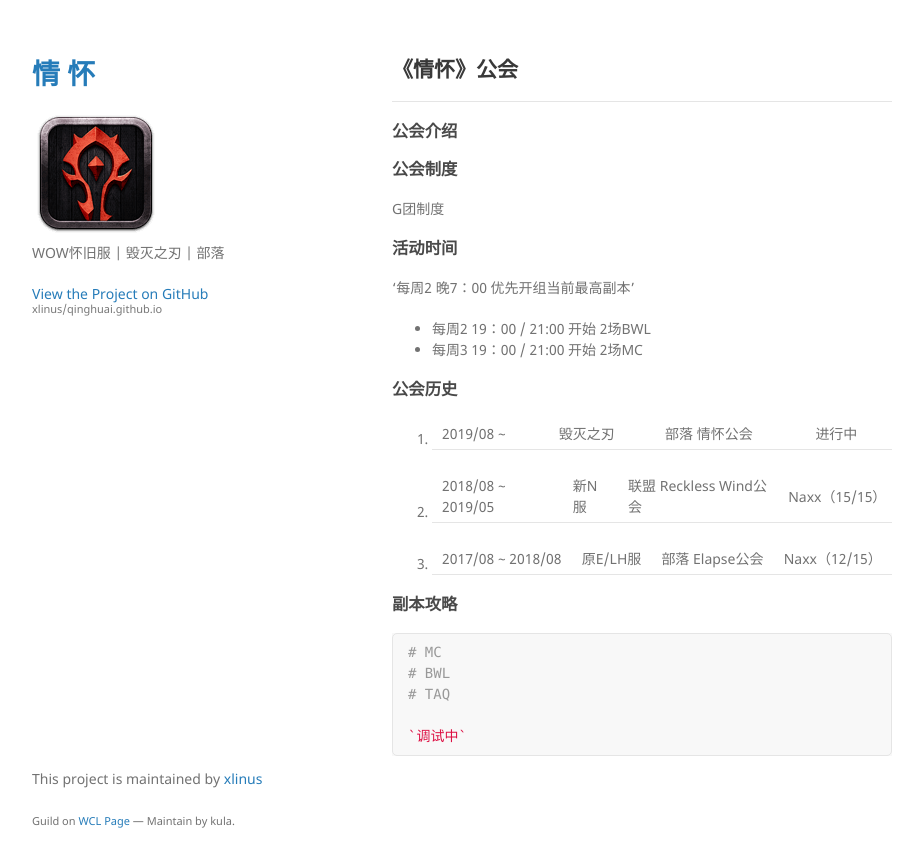
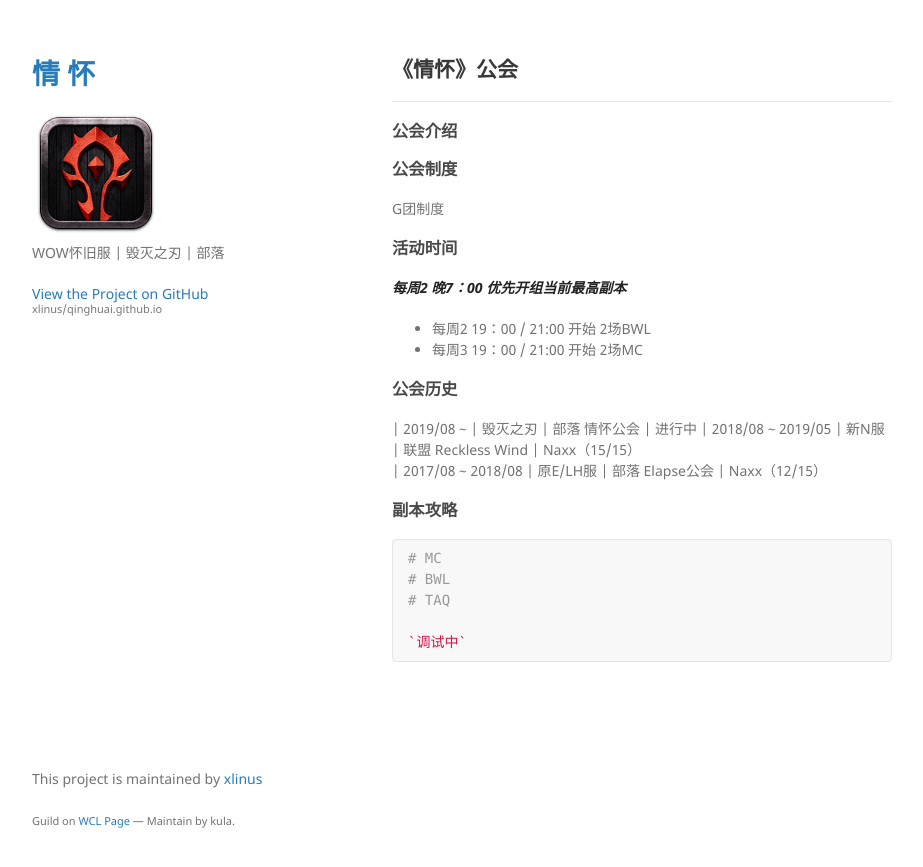
Before and after one commit to xlinus/qinghuai.github.io, a Jekyll site: the page built from index.md, in a window 1280 px wide. Shown: the top 867 px of the page, without its empty margins (178-1101 px from the left). Built offline with Jekyll 4.4.1, drawn with Linux system fonts in a browser that asks for light colours; our own code applies the rules of GitHub Pages for plain Markdown files.

Commit message:
Update index.md

```diff
--- a/index.md
+++ b/index.md
@@ -10,15 +10,15 @@ G团制度
 
 ### 活动时间
 
-'每周2 晚7：00 优先开组当前最高副本'
+_**每周2 晚7：00 优先开组当前最高副本**_
 
 - 每周2 19：00 / 21:00 开始 2场BWL
 - 每周3 19：00 / 21:00 开始 2场MC
 
 ### 公会历史
-1. | 2019/08 ~          |  毁灭之刃 | 部落 情怀公会            | 进行中
-2. | 2018/08 ~ 2019/05  |  新N服    | 联盟 Reckless Wind公会  | Naxx（15/15）
-3. | 2017/08 ~ 2018/08  |  原E/LH服 | 部落 Elapse公会         | Naxx（12/15）
+| 2019/08 ~          |  毁灭之刃 | 部落 情怀公会            | 进行中
+| 2018/08 ~ 2019/05  |  新N服    | 联盟 Reckless Wind  | Naxx（15/15）
+| 2017/08 ~ 2018/08  |  原E/LH服 | 部落 Elapse公会         | Naxx（12/15）
 
 
 
```
